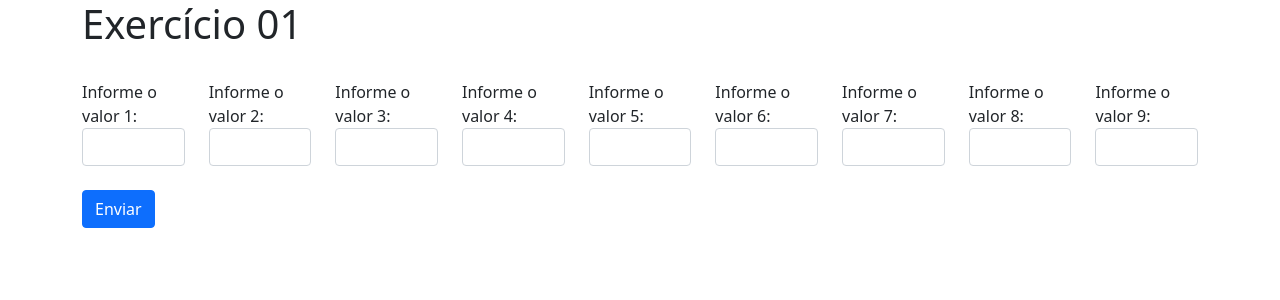
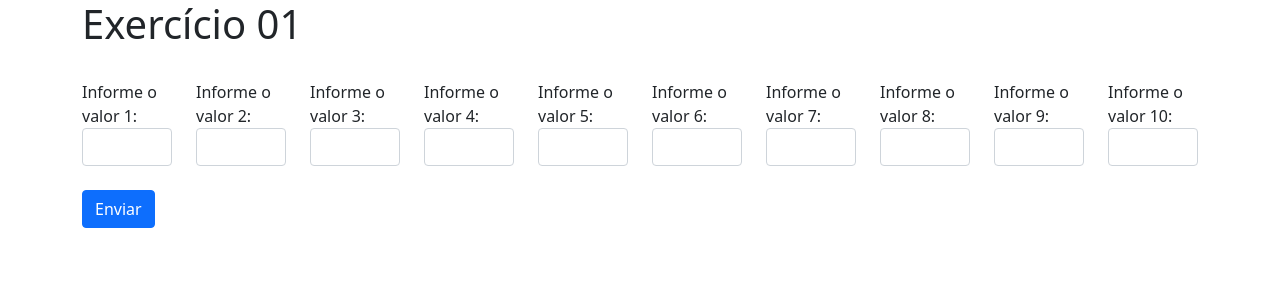
Before and after one commit to LordAkuos/EletivaI-LinguagemProgramacaoIV, a PHP site: page / in a window 1280 px wide. Shown: the top 300 px of the page. Run offline with PHP 8.4, Linux system fonts and the light colour scheme.

Commit message:
Update index.php

```diff
--- a/Aula1603/Lista2/Exer1/index.php
+++ b/Aula1603/Lista2/Exer1/index.php
@@ -16,7 +16,7 @@
         <form action="resultado.php" method="POST">
             <div class="row">
                 <?php
-                    for ($i=1; $i < 10; $i++) {
+                    for ($i=1; $i <= 10; $i++) {
                 ?>
                     <div class="col">
                         <label for="valor<?= $i ?>" class="label-control">Informe o valor <?= $i ?>:</label>
```
